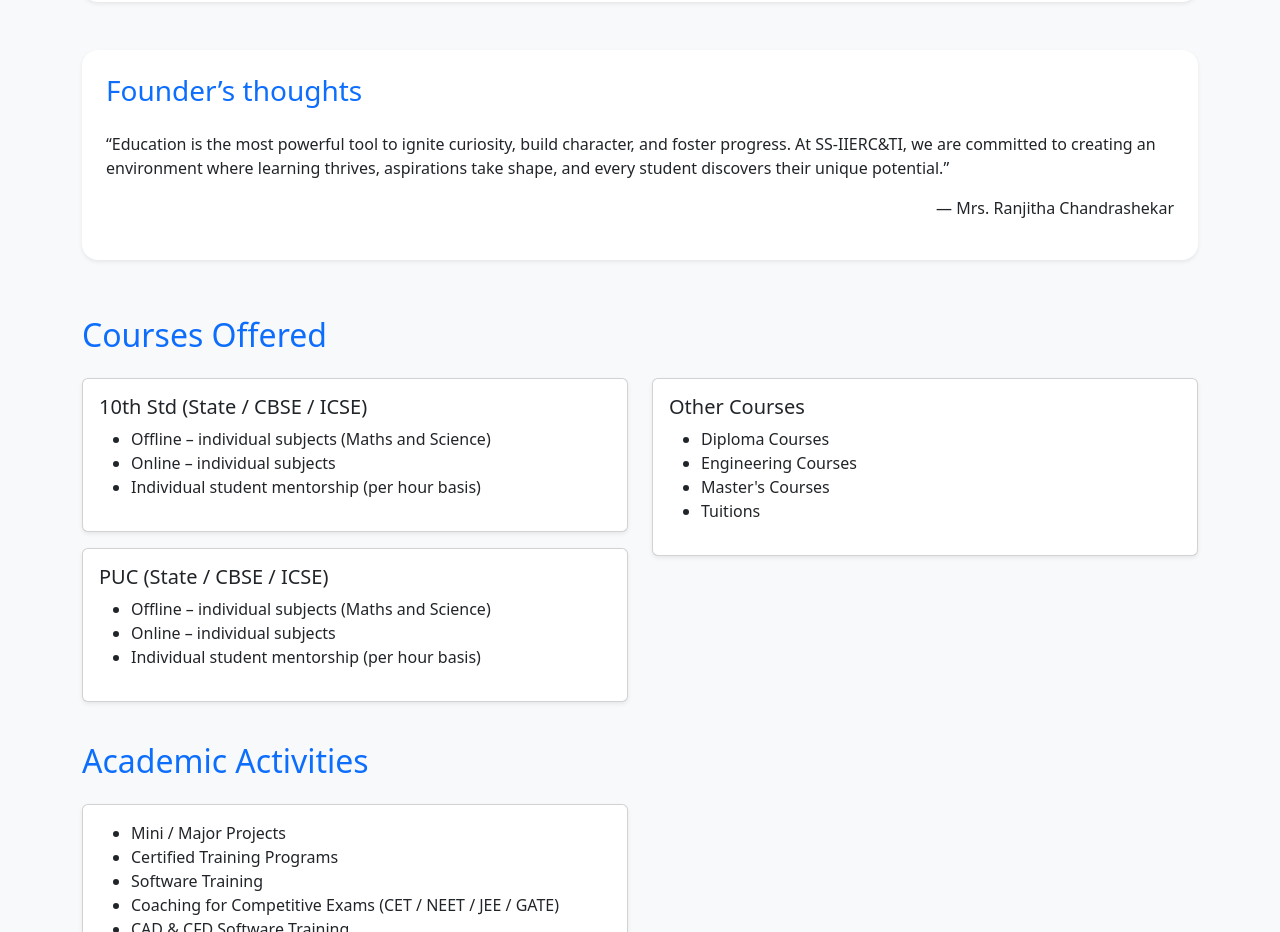
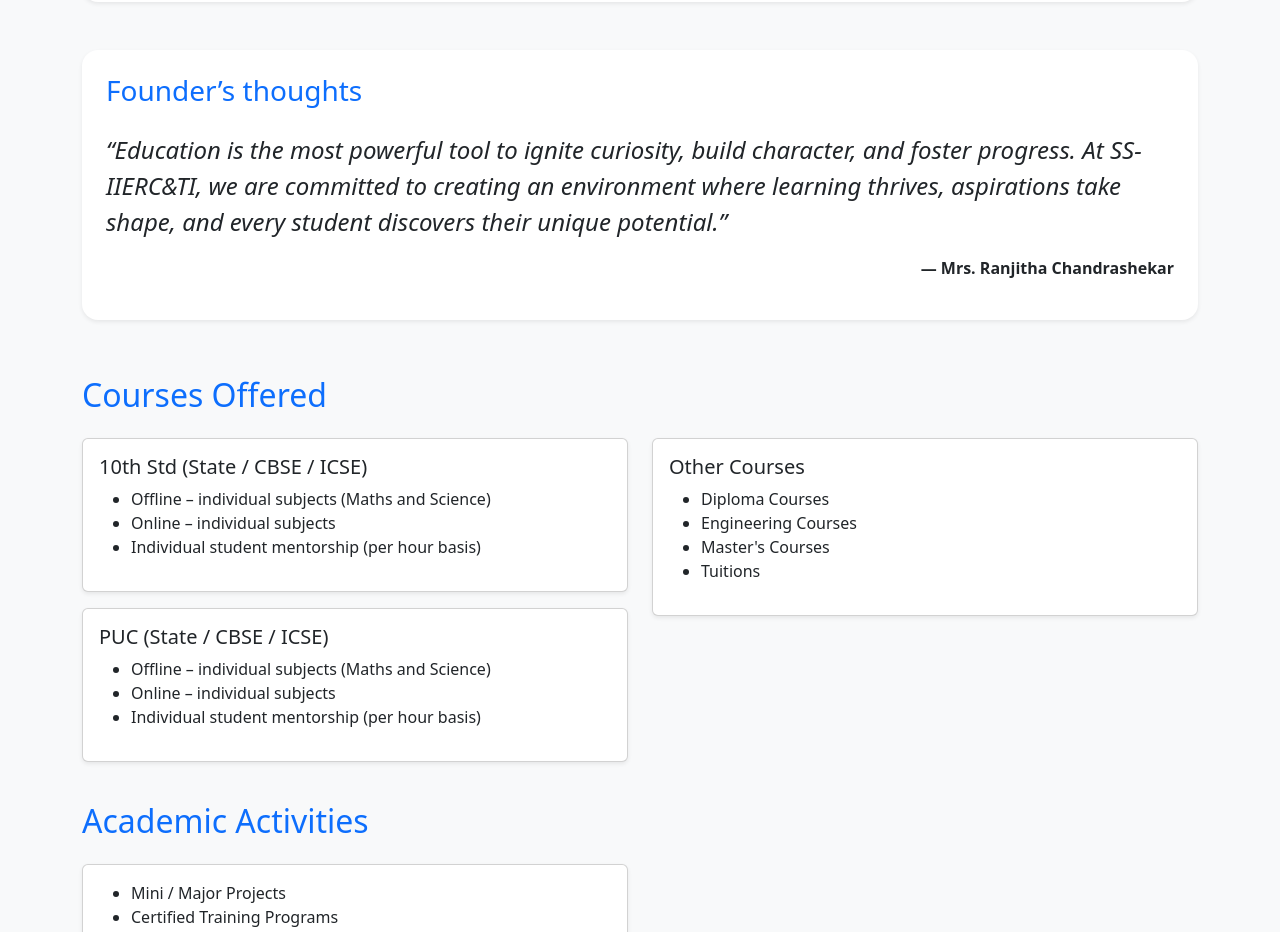
Before and after one commit to sonykikuma/clientwork, a React (Vite) app: page /about in a window 1280 px wide. Shown: the part 961-1893 px from the top of the page. Built offline with nearby package versions, Linux system fonts and the light colour scheme.

Commit message:
founder text update

```diff
--- a/src/pages/About.jsx
+++ b/src/pages/About.jsx
@@ -100,13 +100,13 @@
         <div className="container">
           <div className="p-4 bg-white shadow-sm rounded-4">
             <h3 className="mb-4 text-primary">Founder’s thoughts</h3>
-            <p>
+            <p className="fs-4 fst-italic">
               “Education is the most powerful tool to ignite curiosity, build
               character, and foster progress. At SS-IIERC&TI, we are committed
               to creating an environment where learning thrives, aspirations
               take shape, and every student discovers their unique potential.”
             </p>
-            <p className="text-end">— Mrs. Ranjitha Chandrashekar</p>
+            <p className="text-end fw-bold">— Mrs. Ranjitha Chandrashekar</p>
           </div>
         </div>
       </section>
```
